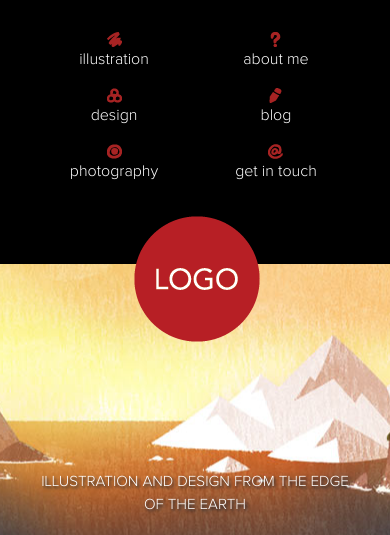
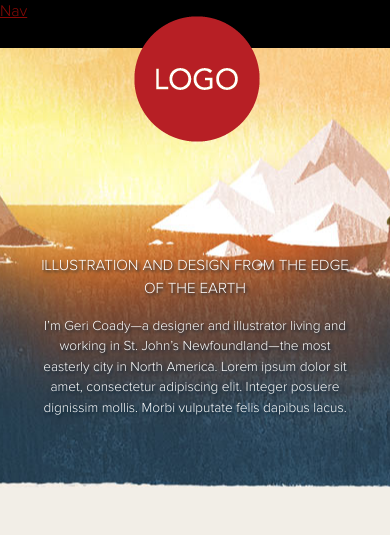
Before and after one commit to hellogeri/hellogeri.com, a PHP site: page / in a window 390 px wide. Shown: the top 535 px of the page. Run offline with PHP 8.4, Linux system fonts and the light colour scheme.

Commit message:
Updated banner

```diff
--- a/css/screen.css
+++ b/css/screen.css
@@ -52,8 +52,10 @@ nav[role="navigation"]{
 	padding: 2em 5% 1em 5%;
 	background: #000;
 	background: rgba(0,0,0,1);
+	position: relative;
 	text-align: center;
-	overflow: auto;
+	float: left;
+	width: 90%;
 }
 
 nav[role="navigation"] h1 {
@@ -62,7 +64,7 @@ nav[role="navigation"] h1 {
 	margin: 0 0 0 -62.5px;
 	position: absolute;
 	z-index: 1;
-	top: 9em; /* top: .75em; */
+	bottom: -4em;
 	width: 128px;
 	height: 128px;
 	text-indent: -9999px;
@@ -450,6 +452,34 @@ footer[role="contentinfo"] a:hover {
 
 
 /*---- Media Queries -----*/
+.nav-toggle {
+	display: none;
+	left: 0;
+	position: absolute;
+	top: 0;
+}
+.toggled-nav {
+	-webkit-transition: max-height 1s linear;
+	-moz-transition: max-height 1s linear;
+	-o-transition: max-height 1s linear;
+	transition: max-height 1s ease;
+	overflow: hidden;
+	max-height: 400px;
+	padding: 0 !important; /* TODO: This is just an override; I didn’t want to mess with your styles too much. */
+}
+.hide-me {
+	overflow: hidden;
+}
+@media screen and (max-width: 69.9375em) {
+	.hide-me {
+		max-height: 0;
+		display: block;
+	}
+	.nav-toggle {
+		display: block;
+	}
+}
+
 
 @media screen and (min-width: 70em) {
 
--- a/index.html
+++ b/index.html
@@ -32,7 +32,7 @@
 <header class="doc-head">
 	<nav role="navigation">
 		<h1><a href="/" title="Illustration, Design, and Photography in Newfoundland, Canada by Geri Coady">Illustration, Design, and Photography in Newfoundland, Canada by Geri Coady</a></h1>
-		<ul>
+		<ul id="toggle-nav">
 			<li><a class="icon-illustration" href="#">illustration</a></li>
 			<li><a class="icon-design" href="#">design</a></li>
 			<li><a class="icon-photo" href="#">photography</a></li>
@@ -61,12 +61,12 @@
 		<header>
 			<a href="#"><img src="http://hellogeri.com/images/uploads/blog/blog_btconf_thumb.jpg" class="blogthumb" alt="Germany &amp; Beyond Tellerrand"></a>
 			<h1><a href="#">Germany &amp; Beyond Tellerrand</a></h1>
-			<p>Posted in <a href="#">Life</a>, <a href="#">Web Design</a>, <a href="#">Reviews</a> on <time pubdate datetime="2012-11-28T22:16:01-03:30">Wednesday, November 28, 2012</time></p>
+			<p role="note">Posted in <a href="#">Life</a>, <a href="#">Web Design</a>, <a href="#">Reviews</a> on <time pubdate datetime="2012-11-28T22:16:01-03:30">Wednesday, November 28, 2012</time></p>
 		</header>
 		<p class="excerpt-lg">I recently got back from Düsseldorf, Germany where I was invited to speak at the second Beyond Tellerrand web conference, hosted by the lovely Marc Thiele.</p>
 		<p class="excerpt-sm">Beyond Tellerrand was my first 45-minute talk — an expansion of my twenty minute talk called Colouring the Web, which I did for the first time at Go Beyond Pixels earlier this year…</p>
 		<footer>
-			<ul>
+			<ul role="navigation">
 				<li><a href="#">Read More</a></li>
 				<li><a href="#">5 Comments</a></li>
 			</ul>
@@ -76,12 +76,12 @@
 		<header>
 			<a href="#"><img src="http://hellogeri.com/images/uploads/blog/blog_btconf_thumb.jpg" class="blogthumb" alt="Germany &amp; Beyond Tellerrand"></a>
 			<h1><a href="#">What Goes Up, Doesn't Have to Come Down</a></h1>
-			<p>Posted in <a href="#">Life</a>, <a href="#">Web Design</a>, <a href="#">Reviews</a> on <time pubdate datetime="2012-11-28T22:16:01-03:30">Wednesday, November 28, 2012</time></p>
+			<p role="note">Posted in <a href="#">Life</a>, <a href="#">Web Design</a>, <a href="#">Reviews</a> on <time pubdate datetime="2012-11-28T22:16:01-03:30">Wednesday, November 28, 2012</time></p>
 		</header>
 		<p class="excerpt-lg">Admittedly, I’m a bit of a pack rat. I’m not talking hoarders-style, but I do have trouble parting with little things that are memorable for me. Not photos—I’m that person who keeps every movie ticket stub, boarding pass, and concert ticket neatly in a scrapbook to reflect on every now and then.</p>
 		<p class="excerpt-sm">My tendency to hold on to memories has naturally crossed over into the digital world. I keep all e-mail conversations, I rarely delete tweets, and I have extensive archives of photography and artwork. Even MP3s of songs I’ve grown sick of are more likely to end up backed up on a CD than thrown in the Trash.</p>
 		<footer>
-			<ul>
+			<ul role="navigation">
 				<li><a href="#">Read More</a></li>
 				<li><a href="#">5 Comments</a></li>
 			</ul>
@@ -162,6 +162,8 @@
 	</nav>
 </footer>
 
-<script src="scripts/picturefill.js" type="text/javascript"></script>
+<script src="scripts/picturefill.js"></script>
+<script src="scripts/nav.js"></script>
+
 </body>
 </html>
--- /dev/null
+++ b/scripts/nav.js
@@ -0,0 +1,40 @@
+(function( w, undefined ) {
+	// Enable JS strict mode
+	"use strict";
+
+	var sel  = "toggle-nav",
+		bkpt = "(max-width: 70em)",
+
+		d = document,
+		oEl = d.getElementById( sel ),
+		init = function() {
+			var txt = d.createTextNode( "Nav" ),
+				toggle = d.createElement( "a" ),
+				toggler = function( e ) {
+					var el = e.target,
+						classes = oEl.getAttribute( "class" ) || "",
+						open = !~classes.indexOf( "hide-me" );
+
+					if( open ) {
+						oEl.setAttribute( "class", classes + " hide-me" );
+					} else {
+						oEl.setAttribute( "class", classes.replace( " hide-me", "" ) );
+					}
+					oEl.setAttribute( "aria-hidden", open );
+					e.preventDefault();
+				};
+
+			toggle.setAttribute( "href", "#" + oEl.id );
+			toggle.setAttribute( "class", "nav-toggle" );
+
+			toggle.appendChild( txt );
+			toggle.addEventListener( "click", toggler );
+
+			oEl.setAttribute( "class", oEl.getAttribute( "class" ) || "" + " hide-me toggled-nav" );
+
+			oEl.parentNode.insertBefore( toggle, oEl );
+		};
+
+	init();
+
+}( this ));
```
Lines whose indentation alone changed are shown as unchanged.
